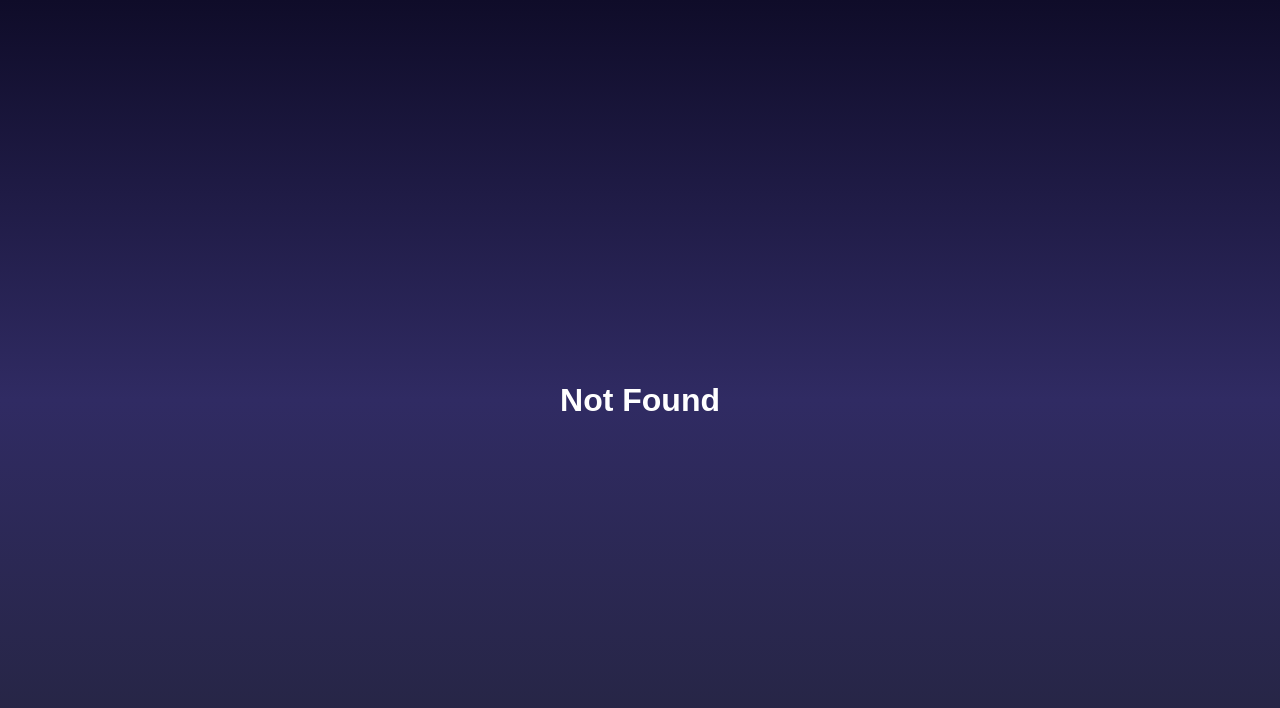
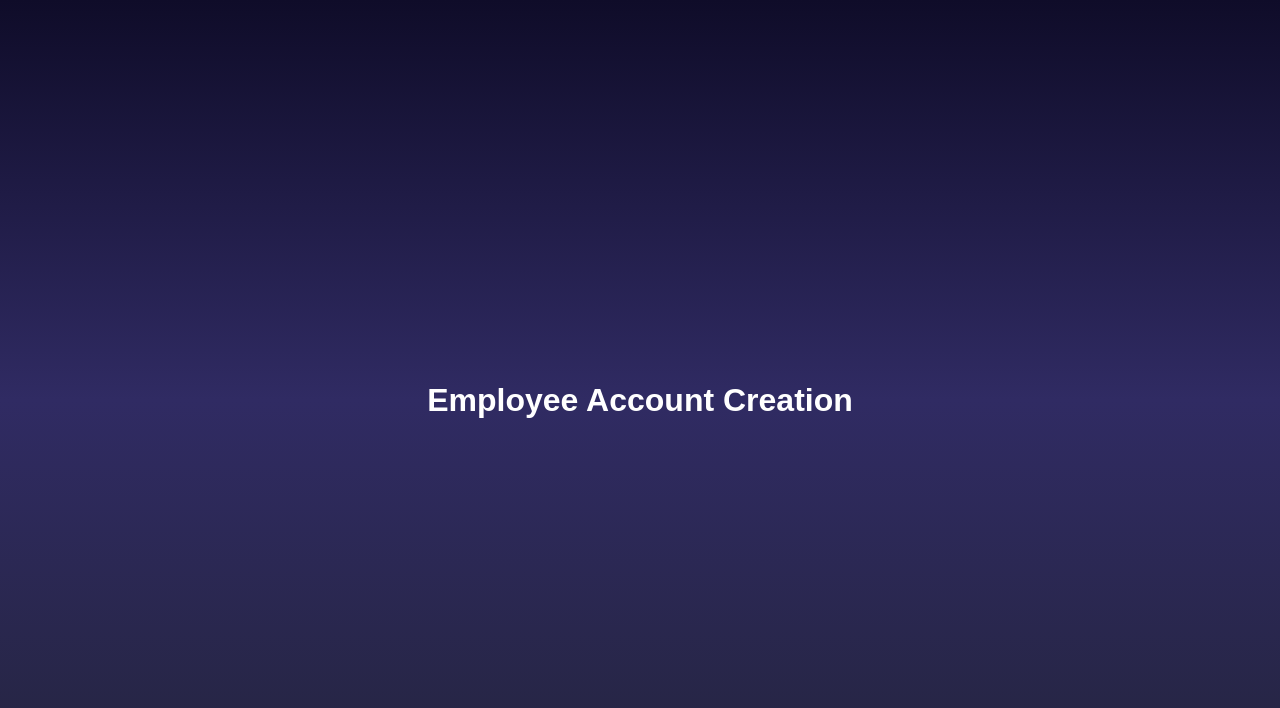
Before and after one commit to Dariusalba/electro-ghiurai-frontend, a React (Create React App) app: page /manager/employeeaccount in a window 1280 px wide. Shown: the top 708 px of the page. Built offline with nearby package versions, Linux system fonts and the light colour scheme.

Commit message:
updated managerdashboard

```diff
--- a/src/App.js
+++ b/src/App.js
@@ -7,6 +7,7 @@ import Account from './pages/Account';
 import ManagerLogin from './pages/ManagerLogin';
 import ManagerDashboard from './pages/ManagerDashboard';
 import TestUpload from './pages/TestUpload';
+import EmployeeAccountCreation from './pages/EmployeeAccountCreation'
 
 function App() {
   return (
@@ -20,6 +21,7 @@ function App() {
         <Route path="/manager" element={<ManagerLogin />} />
         <Route path="/manager/dashboard" element={<ManagerDashboard />} />
         <Route path="/manager/testupload" element={<TestUpload />} />
+        <Route path="/manager/employeeaccount" element={<EmployeeAccountCreation />} />
         <Route path="*" element={<h1>Not Found</h1>} />
       </Routes>
     </Router>
--- /dev/null
+++ b/src/pages/EmployeeAccountCreation.js
@@ -0,0 +1,11 @@
+import React from 'react';
+
+const EmployeeAccountCreation = () => {
+    return (
+        <div>
+        <h1>Employee Account Creation</h1>
+        </div>
+    );
+    }
+
+export default EmployeeAccountCreation;
--- a/src/pages/ManagerDashboard.js
+++ b/src/pages/ManagerDashboard.js
@@ -1,5 +1,6 @@
 import React, { useState } from 'react';
 import Modal from '../components/Modal';
+import { Link } from "react-router-dom";
 
 const ManagerDashboard = () => {
   const [showModal1, setShowModal1] = useState(false);
@@ -99,8 +100,10 @@ const ManagerDashboard = () => {
       )}
       {showModal3 && (
         <Modal onClose={handleModalClose3}>
-          <h2>Modal 3 Content</h2>
-          <p>This is the content of Modal 3.</p>
+            <h2>Other Services</h2>
+            <Link to='/manager/employeeaccount'>
+                <button>Create Employee Account</button>
+            </Link>
         </Modal>
       )}
     </div>
```
